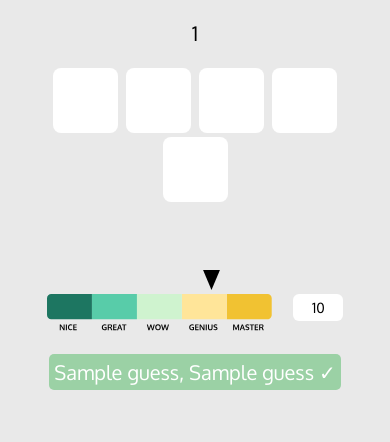
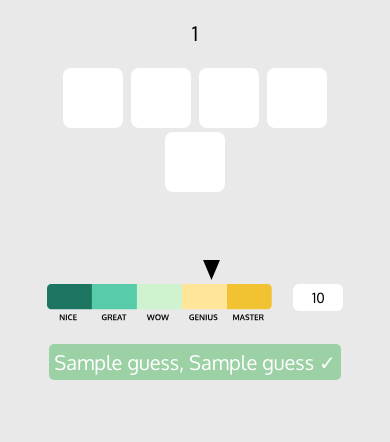
Before and after one commit to kabirmoghe/lex-game, a Flask app: template templates/game.html in a window 390 px wide. Shown: the part 101-543 px from the top of the page. Run offline with Flask 2, Linux system fonts and the light colour scheme; the template is opened without the code that fills it: most values are stand-ins (such as "Sample title", 1, 10 or a date in 2020); some libraries are stand-ins or nearby versions.

Commit message:
changed dims

```diff
--- a/static/style.css
+++ b/static/style.css
@@ -243,8 +243,8 @@ input {
 
 input.tile {
 	font-family: 'Courier Prime', monospace;
-	height: 65px;
-	width: 65px;
+	height: 75px;
+	width: 75px;
 	padding: 0px;
 	font-size: 55px;
   text-align: center;
@@ -255,6 +255,23 @@ input.tile {
 	caret-color: transparent;
 	margin: 2px;
 	-webkit-appearance: none
+}
+
+@media only screen and (max-width: 500px) {
+	input.tile {
+		font-family: 'Courier Prime', monospace;
+		height: 60px;
+		width: 60px;
+		padding: 0px;
+		font-size: 55px;
+	  text-align: center;
+	  align-items: center;
+		text-transform: uppercase;
+		border-radius: 8px;
+		border: none;
+		caret-color: transparent;
+		margin: 2px;
+	}
 }
 
 input.tile:focus {
```
